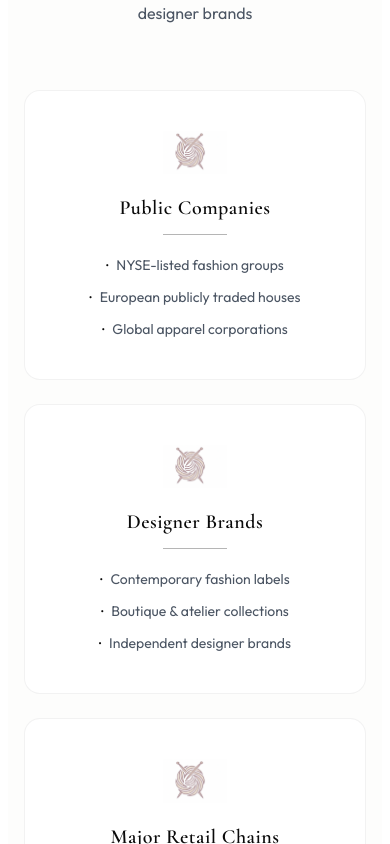
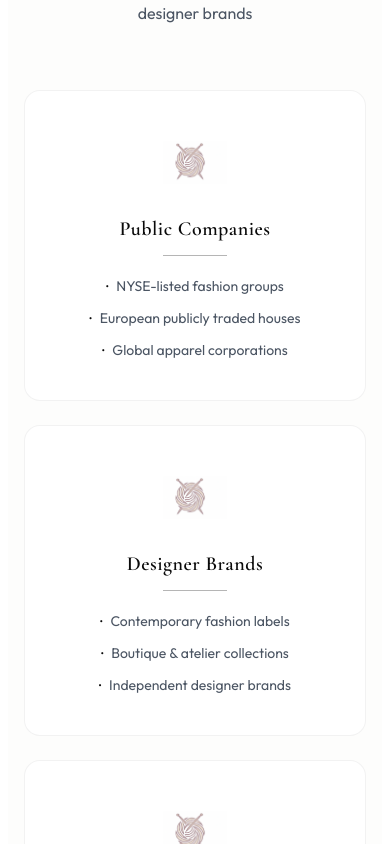
Before and after one commit to bulaihua/wiser-website2026.3.2, a React (Vite) app: page / in a window 390 px wide. Shown: the part 1820-2664 px from the top of the page. Built offline with nearby package versions, Linux system fonts and the light colour scheme.

Commit message:
Fix yarn icon aspect ratio on mobile
- Change from w-16 h-auto to w-16 h-16 object-contain in Partners section
- Prevents icon from being stretched vertically on mobile devices

```diff
--- a/src/components/sections/Partners.jsx
+++ b/src/components/sections/Partners.jsx
@@ -98,7 +98,7 @@ export default function Partners() {
                   <img
                     src="/yarn-icon.png"
                     alt=""
-                    className="w-16 h-auto opacity-50"
+                    className="w-16 h-16 object-contain opacity-50"
                   />
                 </div>
 
```
